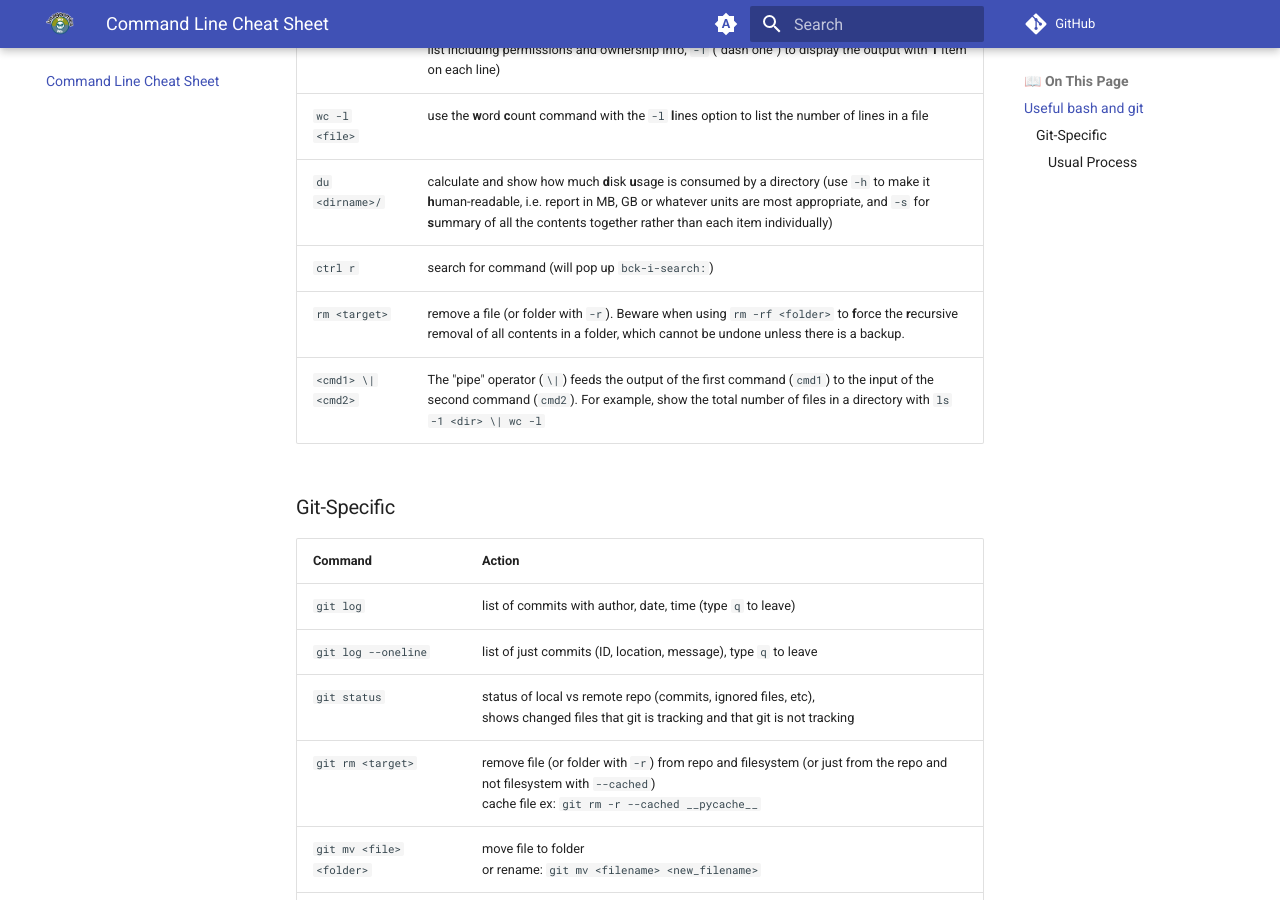
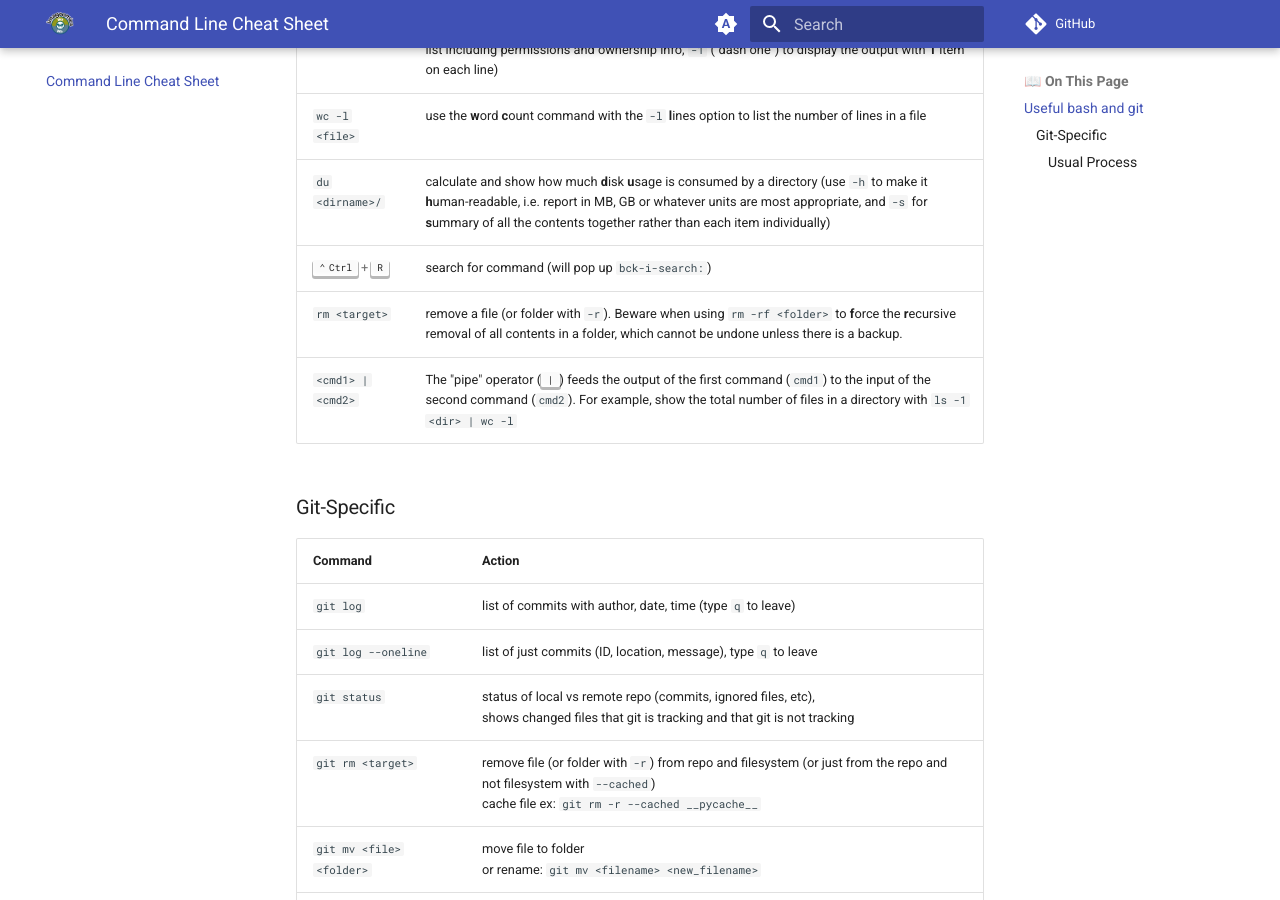
Before and after one commit to akashgunjegaon/Collaborative-distributed-science-guide, an MkDocs documentation site: the page built from docs/wiki-guide/Command-Line-Cheat-Sheet.md, in a window 1280 px wide and 900 px high, scrolled down 565 px. Built offline with MkDocs 1.6.1 and Material for MkDocs 9.7.7, drawn with Linux system fonts in a browser that asks for light colours; comment, search, counter and statistics services are not loaded; part of the change alters nothing that is shown.

Commit message:
Add keys formatting for ctrl and pipe to stand out more clearly as keyboard commands

```diff
--- a/docs/wiki-guide/Command-Line-Cheat-Sheet.md
+++ b/docs/wiki-guide/Command-Line-Cheat-Sheet.md
@@ -12,9 +12,9 @@ See also [GitHub's Markdown Guide](https://docs.github.com/en/get-started/writin
 | `ls` | 		list everything in current directory (use `-a` to also show **a**ll files including hidden, `-l` for a **l**ong list including permissions and ownership info, `-1` ("dash one") to display the output with **1** item on each line) |
 | `wc -l <file>` |      use the **w**ord **c**ount command with the `-l` **l**ines option to list the number of lines in a file |
 | `du <dirname>/`|      calculate and show how much **d**isk **u**sage is consumed by a directory (use `-h` to make it **h**uman-readable, i.e. report in MB, GB or whatever units are most appropriate, and `-s` for **s**ummary of all the contents together rather than each item individually) |
-| `ctrl r` |		search for command (will pop up `bck-i-search:`) |
+| ++ctrl+r++ |		search for command (will pop up `bck-i-search:`) |
 | `rm <target>` |       remove a file (or folder with `-r`). Beware when using `rm -rf <folder>` to **f**orce the **r**ecursive removal of all contents in a folder, which cannot be undone unless there is a backup. |
-| `<cmd1> \| <cmd2>` |   The "pipe" operator (`\|`) feeds the output of the first command (`cmd1`) to the input of the second command (`cmd2`). For example, show the total number of files in a directory with `ls -1 <dir> \| wc -l`|
+| `<cmd1> | <cmd2>` |   The "pipe" operator (++pipe++) feeds the output of the first command (`cmd1`) to the input of the second command (`cmd2`). For example, show the total number of files in a directory with `ls -1 <dir> | wc -l`|
 
 ### Git-Specific
 | Command | Action |
--- a/mkdocs.yaml
+++ b/mkdocs.yaml
@@ -78,6 +78,7 @@ markdown_extensions:
   - pymdownx.superfences
   - pymdownx.tasklist
   - pymdownx.tilde
+  - pymdownx.keys
   - pymdownx.highlight:
       anchor_linenums: true
       line_spans: __span
```
